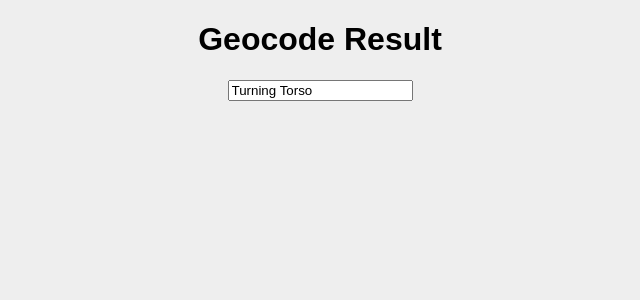
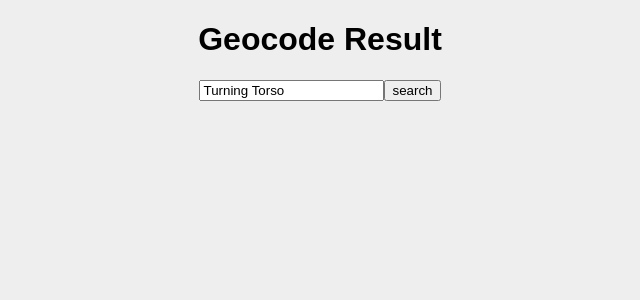
Before and after one commit to boilund/hotel-search, a React (Create React App) app: page / in a window 1280 px wide. Shown: the top 300 px of the page, without its empty margins (320-960 px from the left). Built offline with nearby package versions, Linux system fonts and the light colour scheme.

Commit message:
Implement search form

```diff
--- a/src/components/App.jsx
+++ b/src/components/App.jsx
@@ -10,11 +10,15 @@
     };
   }
 
+  handlePlaceSubmit(place) {
+    console.log(place);
+  }
+
   render() {
     return (
     <div>
       <h1>Geocode Result</h1>
-      <SearchForm />
+      <SearchForm onSubmit={place => this.handlePlaceSubmit(place)} />
     </div>
     );
   }
--- a/src/components/SearchForm.jsx
+++ b/src/components/SearchForm.jsx
@@ -1,4 +1,5 @@
 import * as React from "react";
+import PropTypes from "prop-types";
 
 class SearchForm extends React.Component {
 
@@ -13,17 +14,27 @@
     this.setState({place});
   }
 
+  handleSubmit(e) {
+    e.preventDefault();
+    this.props.onSubmit(this.state.place);
+  }
+
   render() {
     return (
-      <form>
+      <form onSubmit={e => this.handleSubmit(e)}>
         <input
           type="text"
           value={this.state.place}
           onChange={e => this.handlePlaceChange(e.target.value)}
         />
+        <input type="submit" value="search" />
       </form>
     );
   }
 }
 
+SearchForm.propTypes = {
+  onSubmit: PropTypes.func.isRequired
+};
+
 export default SearchForm;
```
